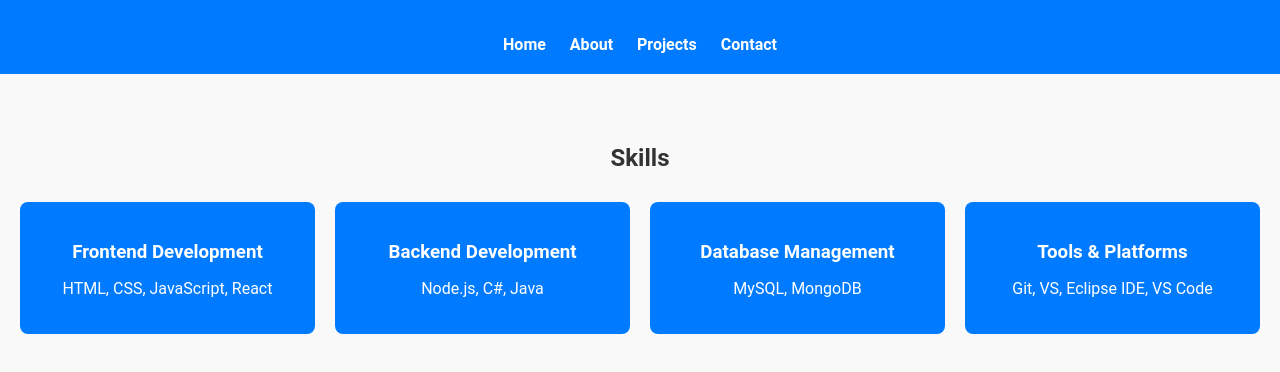
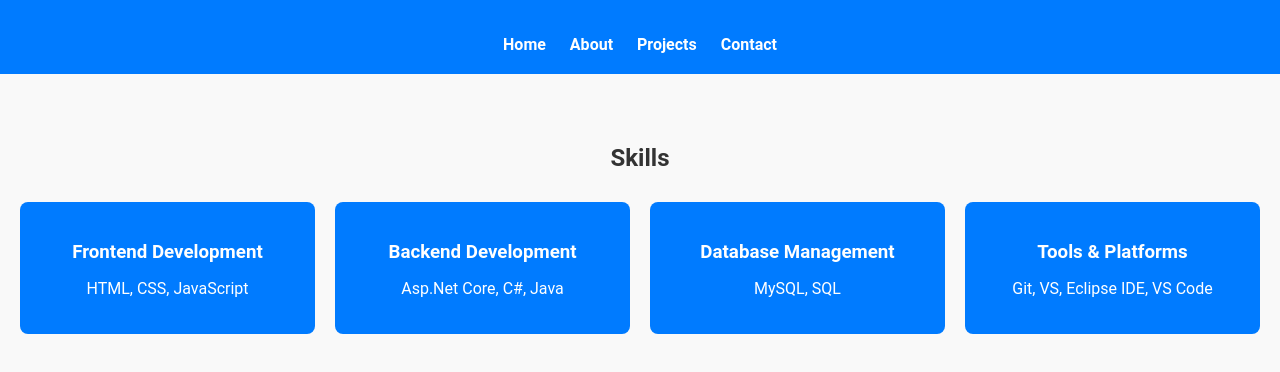
Before and after one commit to Kwanele03/Kwanele-s_Portfolio, a plain HTML site: page skills.html in a window 1280 px wide. Drawn offline with Linux system fonts and the light colour scheme.

Commit message:
Update skills.html

```diff
--- a/skills.html
+++ b/skills.html
@@ -22,15 +22,15 @@
         <div class="skills-grid">
           <div class="skill-card">
             <h3>Frontend Development</h3>
-            <p>HTML, CSS, JavaScript, React</p>
+            <p>HTML, CSS, JavaScript</p>
           </div>
           <div class="skill-card">
             <h3>Backend Development</h3>
-            <p>Node.js, C#, Java</p>
+            <p>Asp.Net Core, C#, Java</p>
           </div>
           <div class="skill-card">
             <h3>Database Management</h3>
-            <p>MySQL, MongoDB</p>
+            <p>MySQL, SQL</p>
           </div>
           <div class="skill-card">
             <h3>Tools & Platforms</h3>
```
